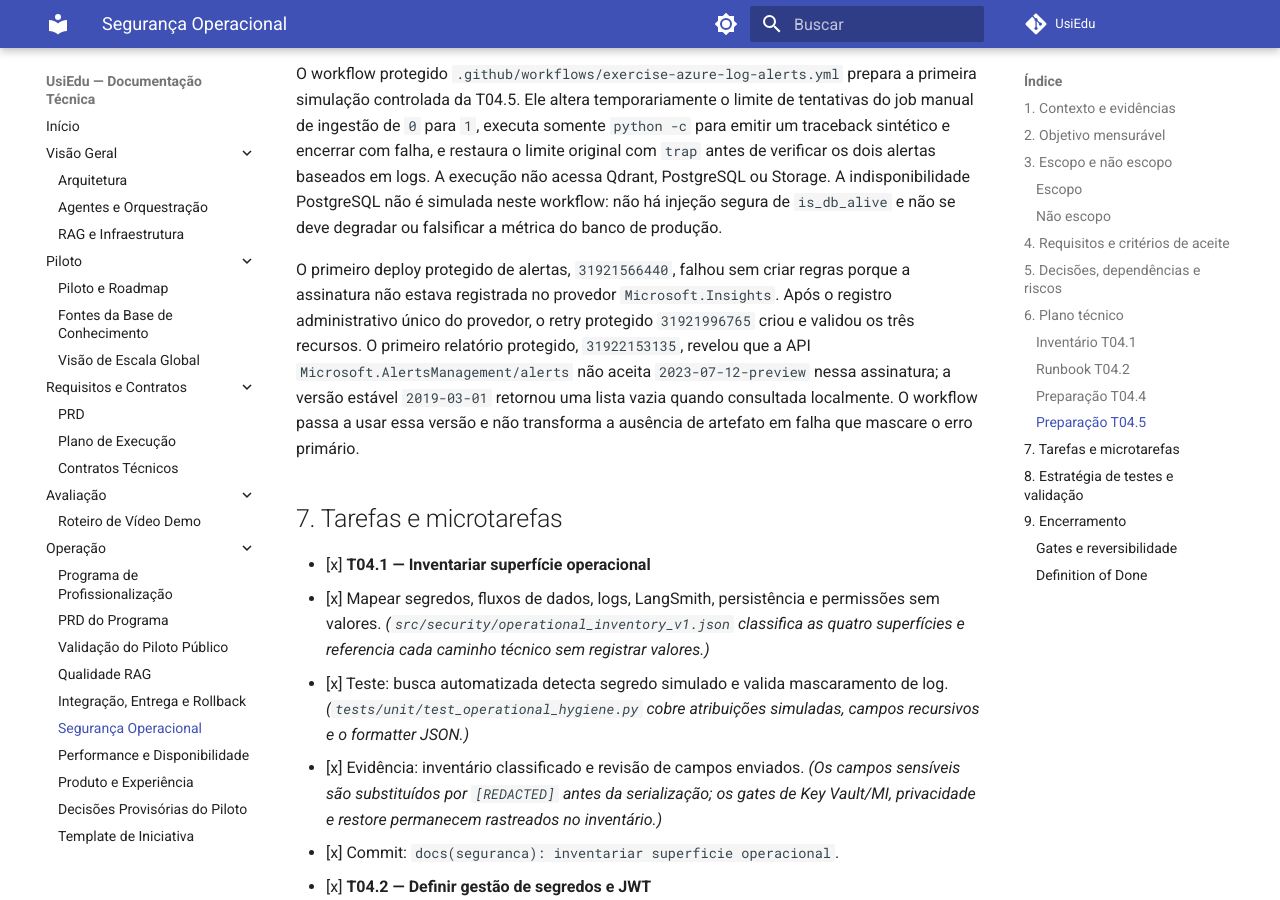
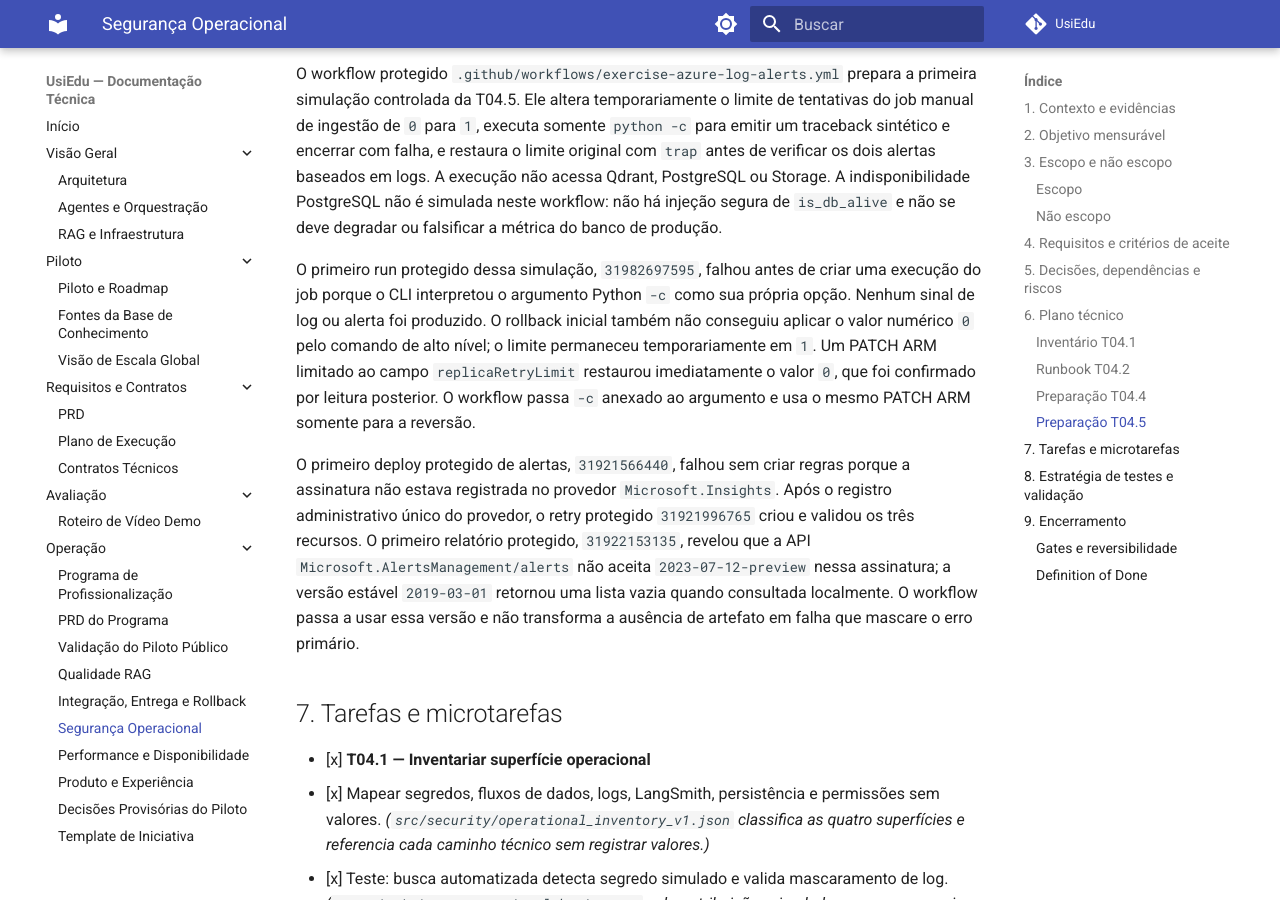
Before and after one commit to henriquebotelhogomes/UsiEdu, an MkDocs documentation site: the page built from docs/profissionalizacao/04-seguranca-operacional.md, in a window 1280 px wide and 900 px high, scrolled down 8937 px. Built offline with MkDocs 1.6.1 and Material for MkDocs 9.7.7, drawn with Linux system fonts in a browser that asks for light colours; comment, search, counter and statistics services are not loaded.

Commit message:
fix(azure): restaurar retry da simulacao
Co-authored-by: Copilot App <223556219+Copilot@users.noreply.github.com>

```diff
--- a/docs/profissionalizacao/04-seguranca-operacional.md
+++ b/docs/profissionalizacao/04-seguranca-operacional.md
@@ -326,6 +326,15 @@ acessa Qdrant, PostgreSQL ou Storage. A indisponibilidade PostgreSQL não é
 simulada neste workflow: não há injeção segura de `is_db_alive` e não se deve
 degradar ou falsificar a métrica do banco de produção.
 
+O primeiro run protegido dessa simulação, `31982697595`, falhou antes de criar
+uma execução do job porque o CLI interpretou o argumento Python `-c` como sua
+própria opção. Nenhum sinal de log ou alerta foi produzido. O rollback inicial
+também não conseguiu aplicar o valor numérico `0` pelo comando de alto nível;
+o limite permaneceu temporariamente em `1`. Um PATCH ARM limitado ao campo
+`replicaRetryLimit` restaurou imediatamente o valor `0`, que foi confirmado
+por leitura posterior. O workflow passa `-c` anexado ao argumento e usa o
+mesmo PATCH ARM somente para a reversão.
+
 O primeiro deploy protegido de alertas, `31921566440`, falhou sem criar regras
 porque a assinatura não estava registrada no provedor `Microsoft.Insights`.
 Após o registro administrativo único do provedor, o retry protegido
```
Also changed, not shown: 2 other files.
